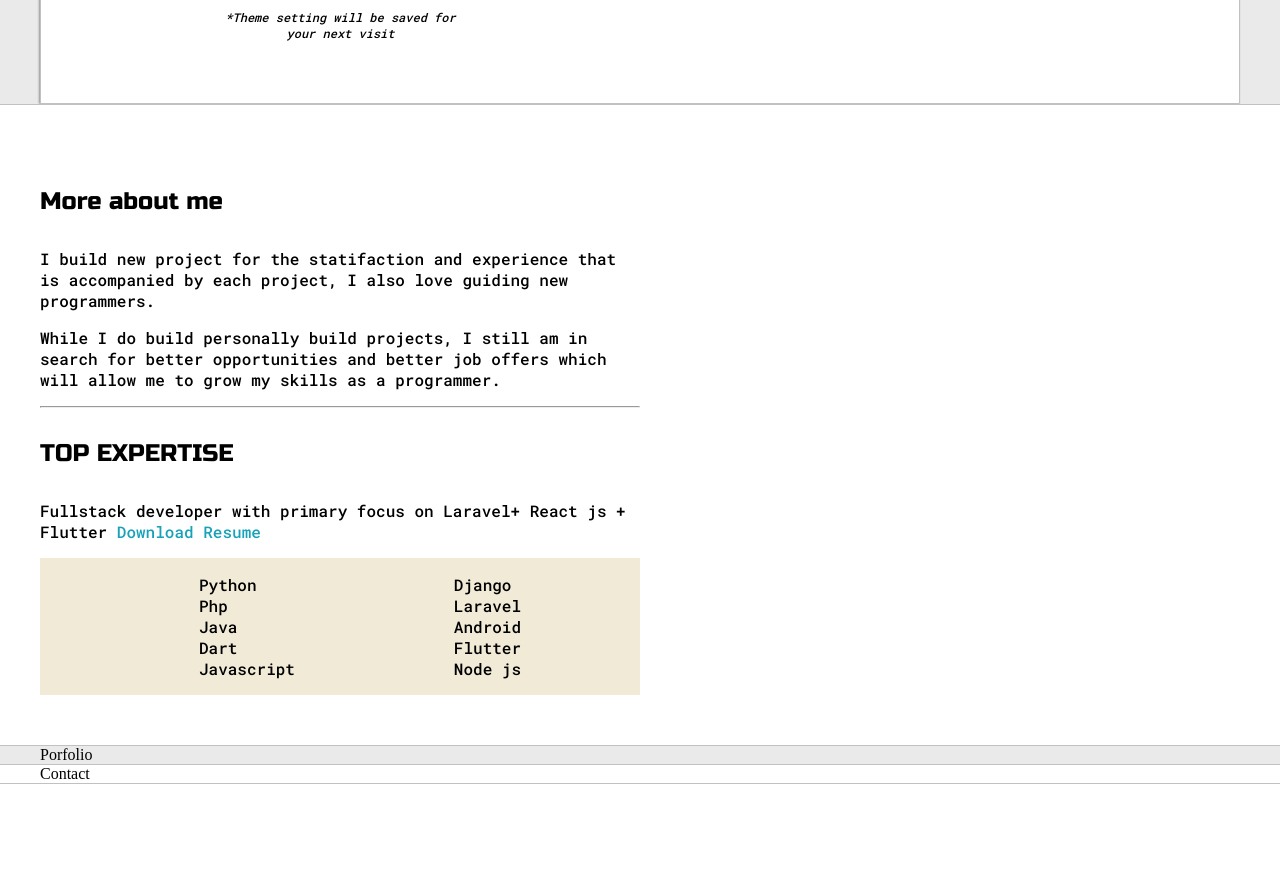
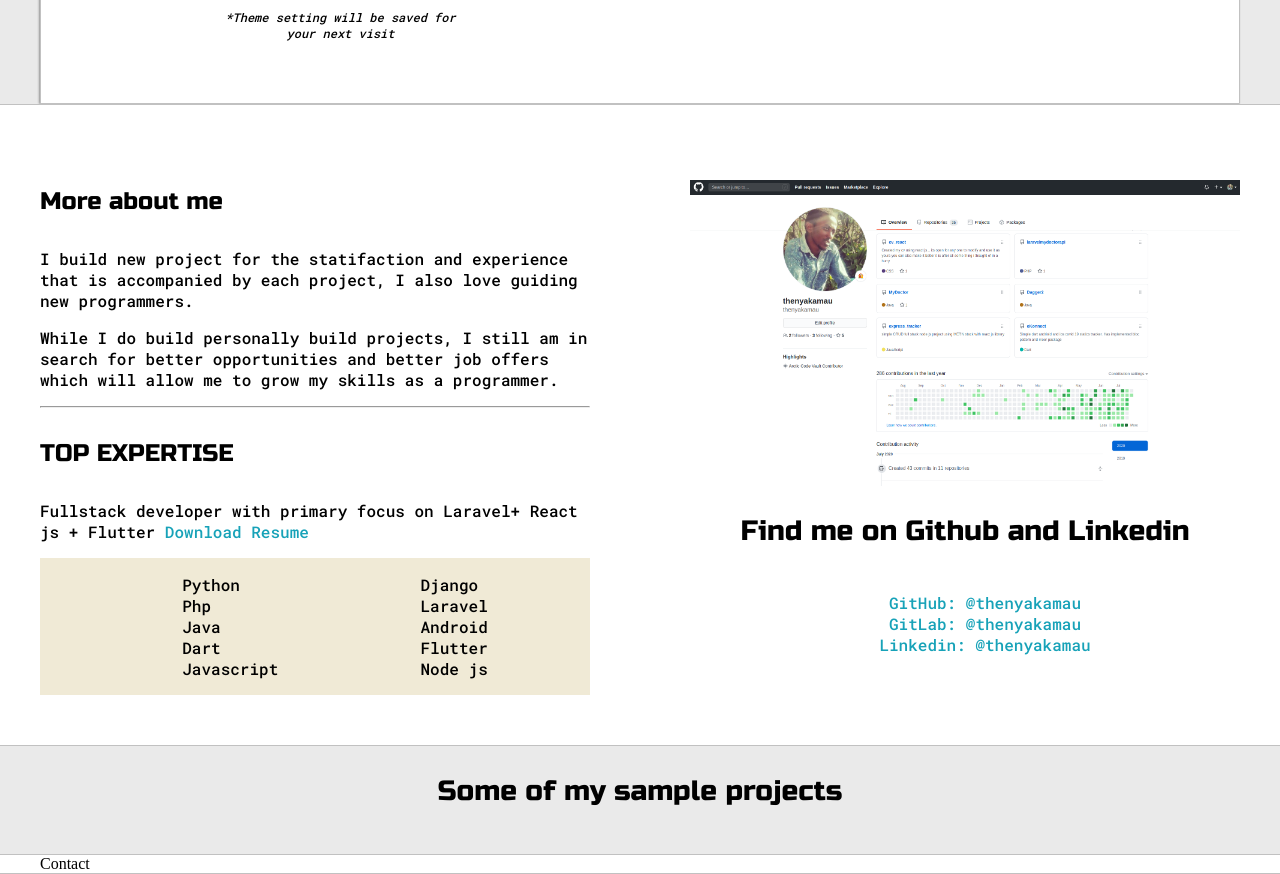
Before and after one commit to thenyakamau/html-porfolio, a plain HTML site: page index.html in a window 1280 px wide. Shown: the part 576-1450 px from the top of the page. Before the commit the page ends 1360 px from the top, so only its background shows below. Drawn offline with Linux system fonts and the light colour scheme.

Commit message:
web images

```diff
--- a/index.html
+++ b/index.html
@@ -98,14 +98,38 @@
                     </div>
                 </div>
 
-                <div class="social-links"></div>
+                <div class="social-links">
+                    <img id="social-img" src="images/github_page.png" alt="" />
+                    <h3>Find me on Github and Linkedin</h3>
+                    <ul>
+                        <li>
+                            <a target="_blank" href="https://github.com/thenyakamau">GitHub: @thenyakamau</a
+                >
+              </li>
+              <li>
+                <a target="_blank" href="https://gitlab.com/thenyakamau"
+                  >GitLab: @thenyakamau</a
+                >
+              </li>
+              <li>
+                <a
+                  target="_blank"
+                  href="https://www.linkedin.com/in/thenya-kamau-046230185/"
+                  >Linkedin: @thenyakamau</a
+                >
+              </li>
+            </ul>
+          </div>
         </div>
       </div>
     </section>
 
     <section class="s1">
       <div class="main-container">
-            Porfolio
+        <h3 style="text-align: center;">Some of my sample projects</h3>
+        <div class="post-wrapper">
+          <img src="" alt="" />
+        </div>
       </div>
     </section>
 
@@ -115,5 +139,4 @@
       </div>
     </section>
   </body>
-
 </html>
--- a/style.css
+++ b/style.css
@@ -272,12 +272,23 @@ ul {
     grid-template-columns: repeat(auto-fit, minmax(320px, 1fr));
     padding-top: 50px;
     padding-bottom: 50px;
+    gap: 100px;
 }
 
 #skills {
     display: flex;
     justify-content: space-evenly;
     background-color: var(--previewShadow);
+}
+
+.social-links {
+    display: grid;
+    align-content: center;
+    text-align: center;
+}
+
+#social-img {
+    width: 100%;
 }
 
 @media screen and (max-width: 1200px) {
```
Also changed, not shown: images/amir_image.jpg (added), images/github_page.png (added), images/safe_sacco.jpg (added), images/thenya_cv.png (added). Lines whose indentation alone changed are shown as unchanged.
